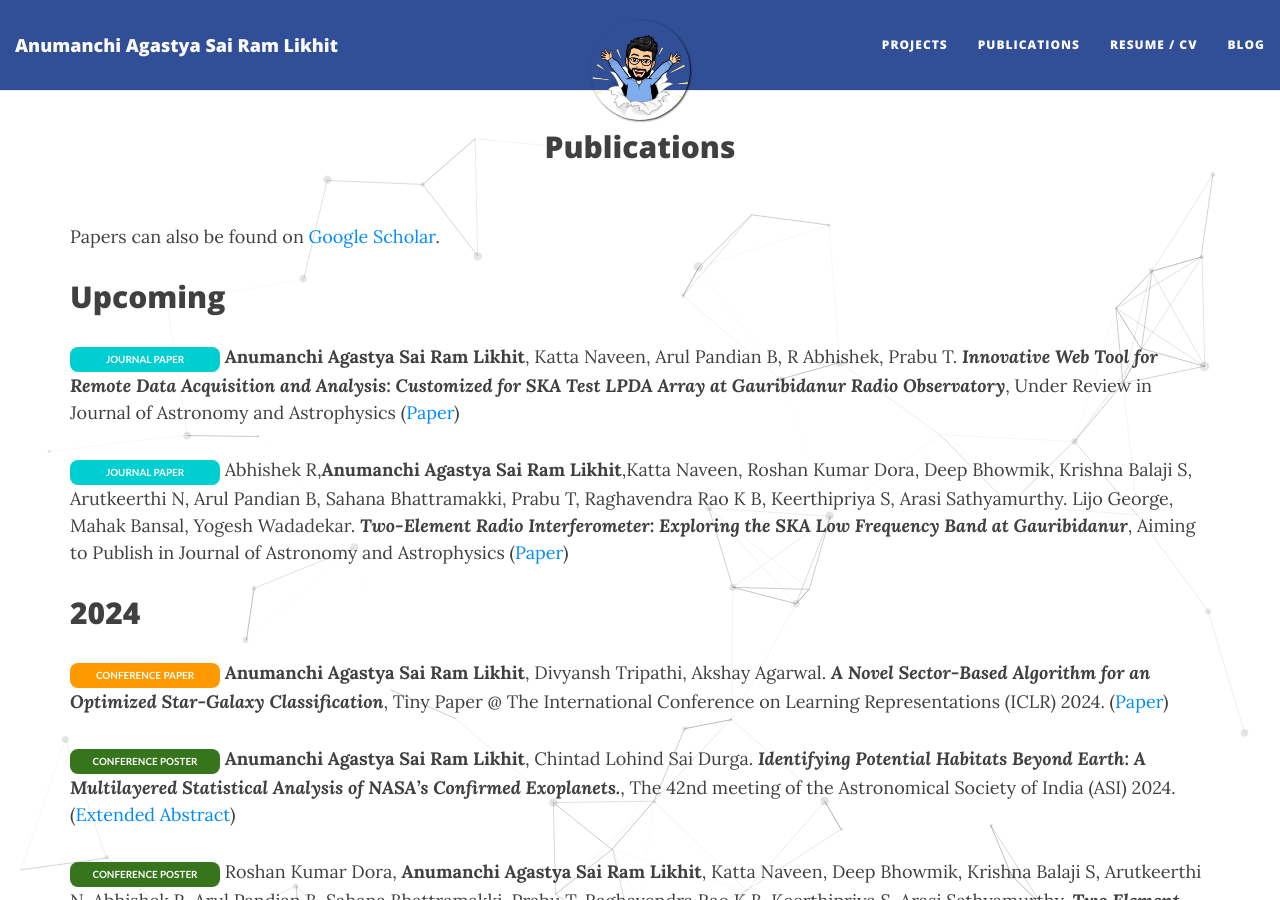
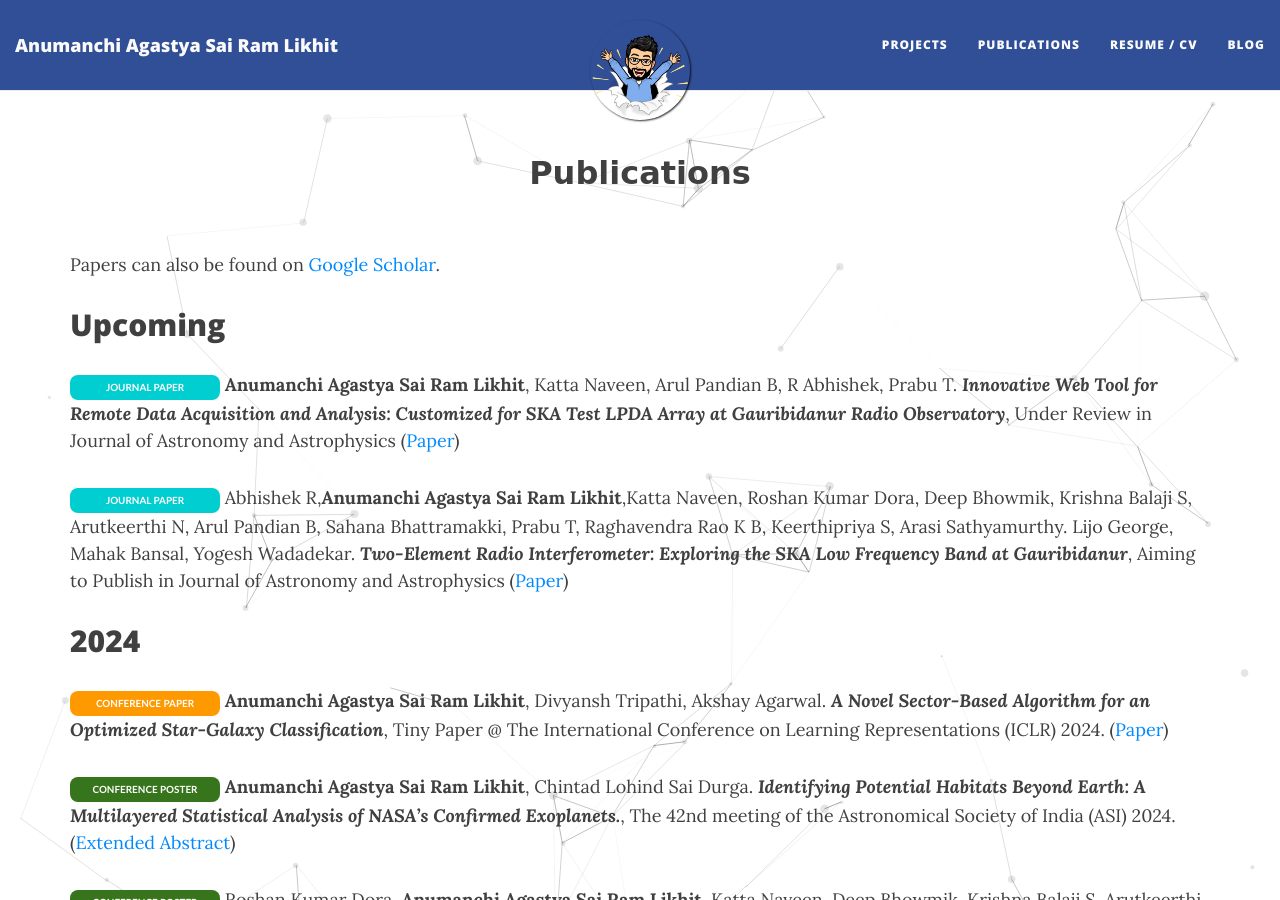
Before and after one commit to astropi-b/astropi-b.github.io, a Jekyll site: the page built from publications.md, in a window 1280 px wide and 900 px high. Built offline with Jekyll 4.4.1, drawn with Linux system fonts in a browser that asks for light colours; nearby versions of some CDN libraries.

Commit message:
Update publications.md

```diff
--- a/publications.md
+++ b/publications.md
@@ -1,6 +1,6 @@
 ---
 layout: page
-title: Publications
+title: "<span style=\"font-family: Comic Sans MS, Comic Sans; font-size:32px;\"> Publications </span> "
 ---
 
 Papers can also be found on [Google Scholar](https://scholar.google.co.in/citations?hl=en&user=hyYMTlcAAAAJ).
```
